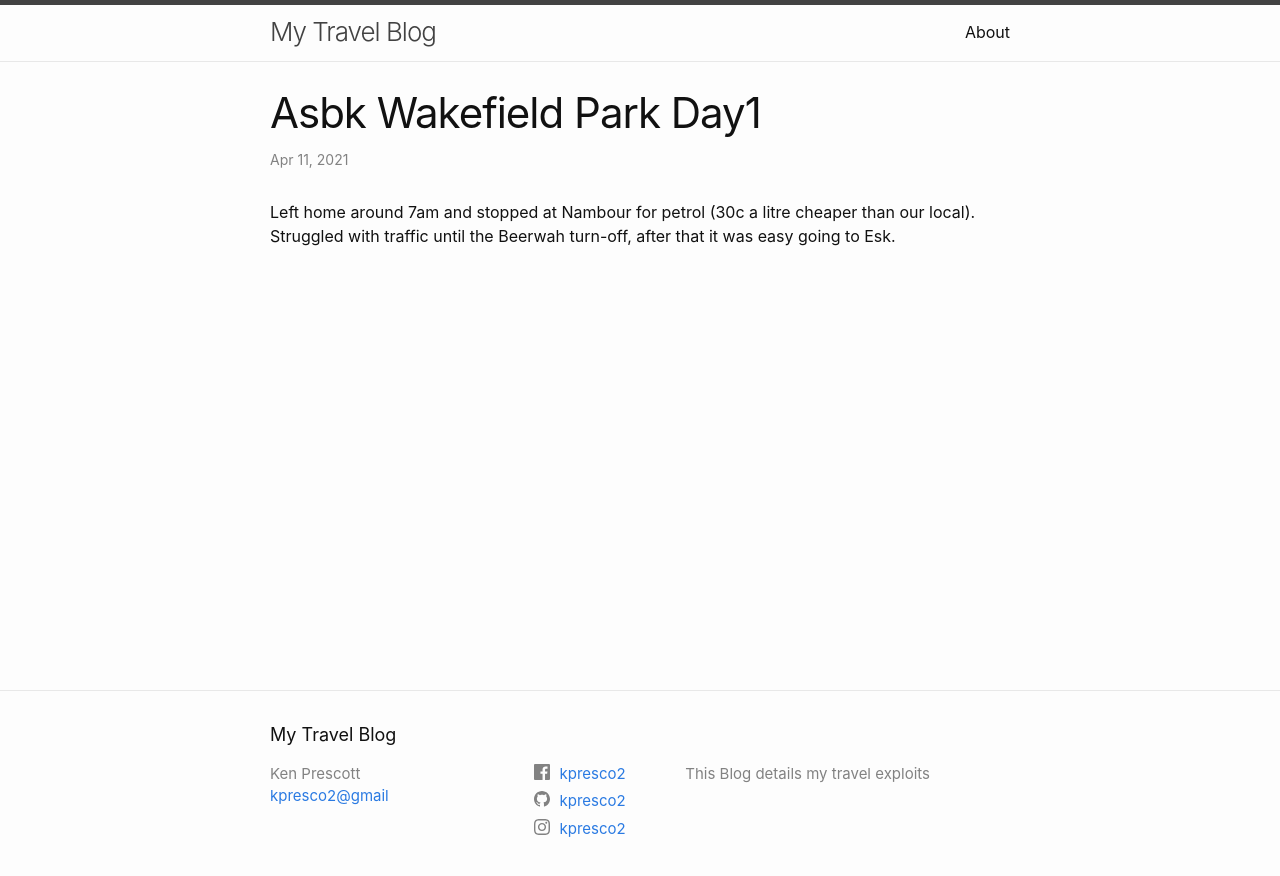
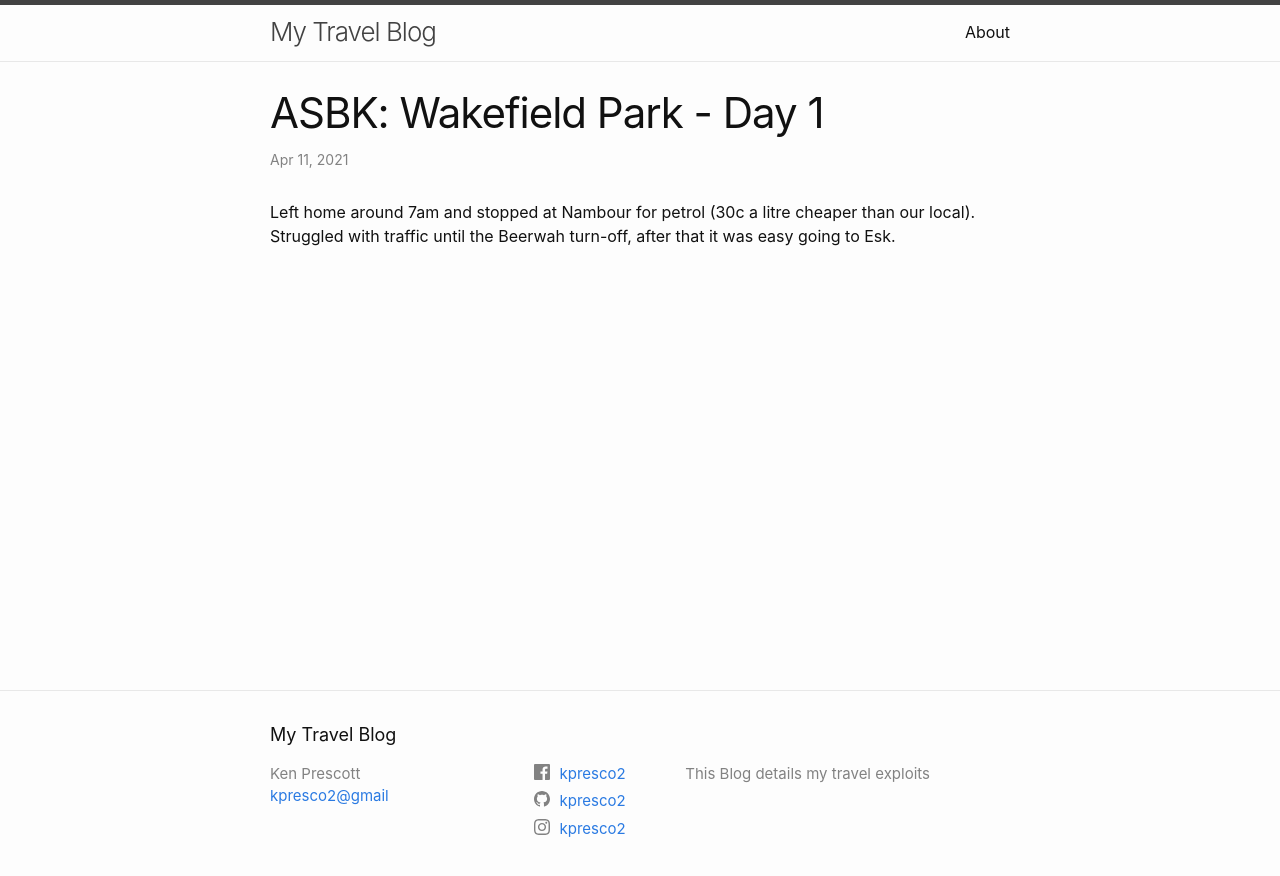
Before and after one commit to kpresco2/Travel-Blog, a Jekyll site: the page built from _posts/2021-04-11-ASBK-Wakefield-Park-Day1.md, in a window 1280 px wide. Shown: the top 876 px of the page. Built offline with Jekyll 4.4.1, drawn with Linux system fonts in a browser that asks for light colours.

Commit message:
Update 2021-04-11-ASBK-Wakefield-Park-Day1.md

```diff
--- a/_posts/2021-04-11-ASBK-Wakefield-Park-Day1.md
+++ b/_posts/2021-04-11-ASBK-Wakefield-Park-Day1.md
@@ -1,4 +1,5 @@
 ---
 layout: post
+title: "ASBK: Wakefield Park - Day 1"
 ---
 Left home around 7am and stopped at Nambour for petrol (30c a litre cheaper than our local).  Struggled with traffic until the Beerwah turn-off, after that it was easy going to Esk.
```
